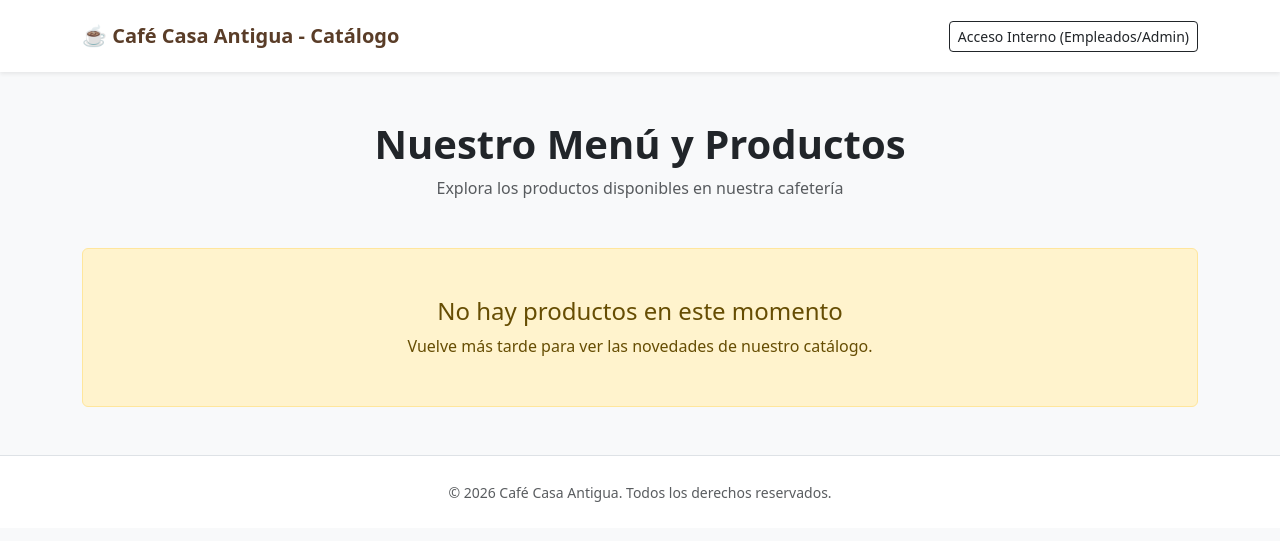
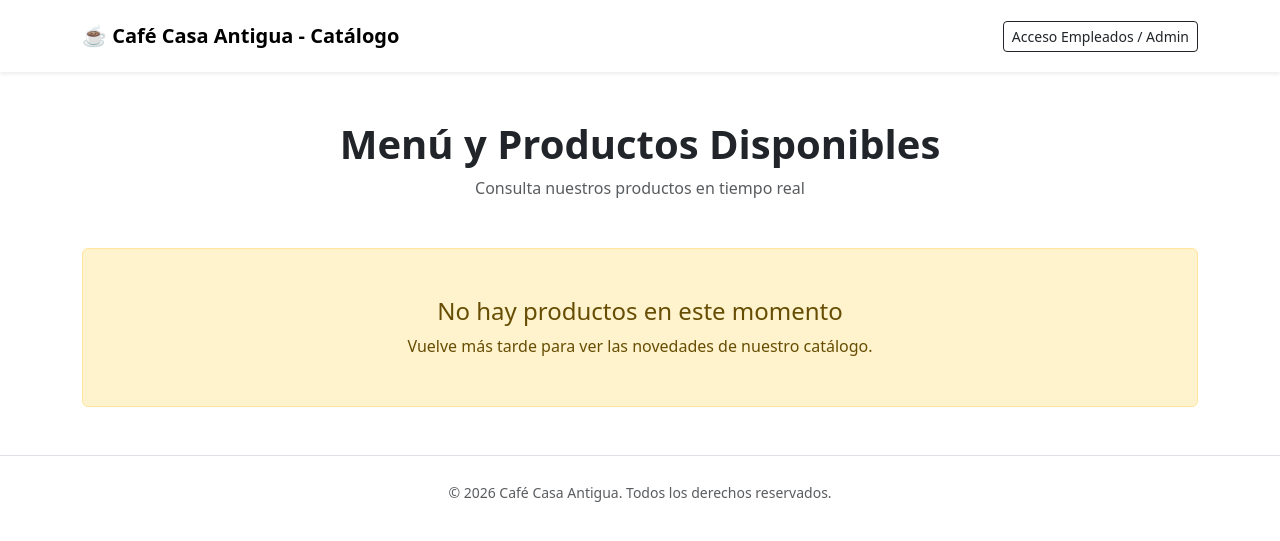
Before and after one commit to kenyibelisario-ops/sistema-inventario-casa-antigua, a Flask app: template templates/catalogo.html in a window 1280 px wide. Shown: the top 541 px of the page. Run offline with Flask 3, Linux system fonts and the light colour scheme; the template is opened without the code that fills it, so the values that code supplies are empty.

Commit message:
Actualizacion de codigo backend Flask y plantillas HTML

```diff
--- a/templates/catalogo.html
+++ b/templates/catalogo.html
@@ -6,46 +6,15 @@
     <title>Catálogo - Café Casa Antigua</title>
     <!-- Bootstrap CSS -->
     <link href="https://cdn.jsdelivr.net/npm/bootstrap@5.3.0/dist/css/bootstrap.min.css" rel="stylesheet">
-    <style>
-        body {
-            background-color: #f8f9fa;
-        }
-        .navbar-brand {
-            font-weight: bold;
-            color: #5a3d28 !important;
-        }
-        .card {
-            border: none;
-            transition: transform 0.2s ease-in-out, box-shadow 0.2s ease-in-out;
-            border-radius: 12px;
-            overflow: hidden;
-        }
-        .card:hover {
-            transform: translateY(-5px);
-            box-shadow: 0 10px 20px rgba(0,0,0,0.1);
-        }
-        .card-img-top {
-            height: 200px;
-            object-fit: cover;
-        }
-        .precio-badge {
-            font-size: 1.1rem;
-            font-weight: bold;
-            color: #198754;
-        }
-        .badge-categoria {
-            background-color: #6c757d;
-        }
-    </style>
 </head>
 <body>
 
-    <!-- Barra de Navegación Pública -->
+    <!-- Barra de Navegación -->
     <nav class="navbar navbar-expand-lg navbar-light bg-white shadow-sm py-3">
         <div class="container">
-            <a class="navbar-brand" href="/catalogo">☕ Café Casa Antigua - Catálogo</a>
+            <a class="navbar-brand fw-bold" href="/catalogo">☕ Café Casa Antigua - Catálogo</a>
             <div class="d-flex">
-                <a href="/login" class="btn btn-outline-dark btn-sm">Acceso Interno (Empleados/Admin)</a>
+                <a href="/login" class="btn btn-outline-dark btn-sm">Acceso Empleados / Admin</a>
             </div>
         </div>
     </nav>
@@ -53,8 +22,8 @@
     <!-- Contenido Principal -->
     <div class="container my-5">
         <div class="text-center mb-5">
-            <h1 class="fw-bold text-dark">Nuestro Menú y Productos</h1>
-            <p class="text-muted">Explora los productos disponibles en nuestra cafetería</p>
+            <h1 class="fw-bold">Menú y Productos Disponibles</h1>
+            <p class="text-muted">Consulta nuestros productos en tiempo real</p>
         </div>
 
         {% if productos %}
@@ -64,23 +33,23 @@
                         <div class="card h-100 shadow-sm">
                             <!-- Imagen del Producto -->
                             {% if p[5] %}
-                                <img src="{{ p[5] }}" class="card-img-top" alt="{{ p[1] }}" onerror="this.onerror=null; this.src='https://via.placeholder.com/400x200?text=Imagen+No+Disponible';">
+                                <img src="{{ p[5] }}" class="card-img-top" style="height: 200px; object-fit: cover;" alt="{{ p[1] }}" onerror="this.onerror=null; this.src='https://via.placeholder.com/400x200?text=Imagen+No+Disponible';">
                             {% else %}
-                                <img src="https://via.placeholder.com/400x200?text=Sin+Imagen" class="card-img-top" alt="Sin imagen">
+                                <img src="https://via.placeholder.com/400x200?text=Sin+Imagen" class="card-img-top" style="height: 200px; object-fit: cover;" alt="Sin imagen">
                             {% endif %}
 
                             <div class="card-body d-flex flex-column">
                                 <div class="d-flex justify-content-between align-items-center mb-2">
-                                    <span class="badge badge-categoria">{{ p[2] }}</span>
+                                    <span class="badge bg-secondary">{{ p[2] }}</span>
                                     {% if p[4] > 0 %}
                                         <span class="badge bg-success">Disponible</span>
                                     {% else %}
                                         <span class="badge bg-danger">Agotado</span>
                                     {% endif %}
                                 </div>
-                                <h5 class="card-title fw-bold text-dark">{{ p[1] }}</h5>
+                                <h5 class="card-title fw-bold">{{ p[1] }}</h5>
                                 <div class="mt-auto d-flex justify-content-between align-items-center pt-3 border-top">
-                                    <span class="precio-badge">${{ "%.2f"|format(p[3]) }}</span>
+                                    <span class="fs-5 fw-bold text-success">${{ "%.2f"|format(p[3]) }}</span>
                                     <small class="text-muted">Stock: {{ p[4] }}</small>
                                 </div>
                             </div>
```
